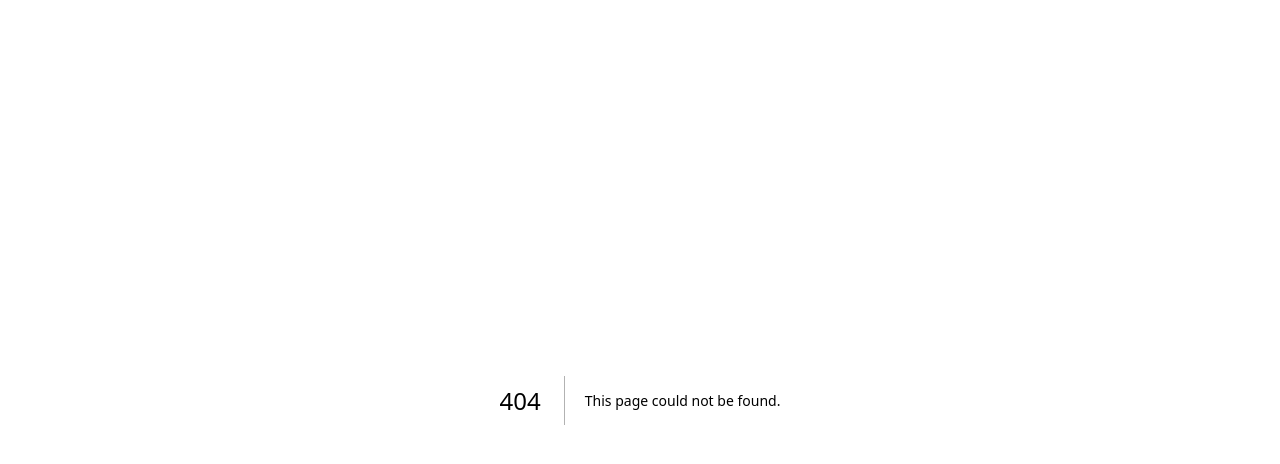
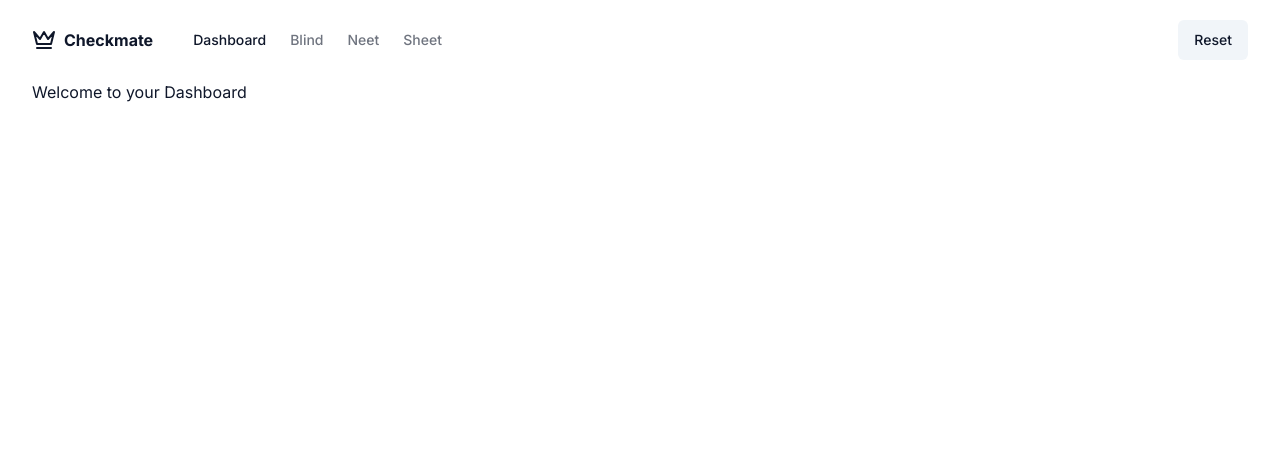
Before and after one commit to darkjoka/check, a Next.js app: page /dashboard in a window 1280 px wide. Before the commit this address had no page. Shown: the top 464 px of the page. Built offline with nearby package versions, Linux system fonts and the light colour scheme.

Commit message:
add stub pages for nav items

```diff
--- /dev/null
+++ b/app/(tasks)/blind/page.tsx
@@ -0,0 +1,7 @@
+export default function Blind() {
+  return (
+    <section>
+      <div className="container flex flex-col">Welcome to Blind</div>
+    </section>
+  )
+}
--- /dev/null
+++ b/app/(tasks)/dashboard/page.tsx
@@ -0,0 +1,7 @@
+export default function Dashboard() {
+  return (
+    <section>
+      <div className="container flex flex-col">Welcome to your Dashboard</div>
+    </section>
+  )
+}
--- /dev/null
+++ b/app/(tasks)/neet/page.tsx
@@ -0,0 +1,7 @@
+export default function Neet() {
+  return (
+    <section>
+      <div className="container flex flex-col">Welcome to Neet</div>
+    </section>
+  )
+}
--- /dev/null
+++ b/app/(tasks)/sheet/page.tsx
@@ -0,0 +1,7 @@
+export default function Sheet() {
+  return (
+    <section>
+      <div className="container flex flex-col">Welcome Sheet</div>
+    </section>
+  )
+}
```
